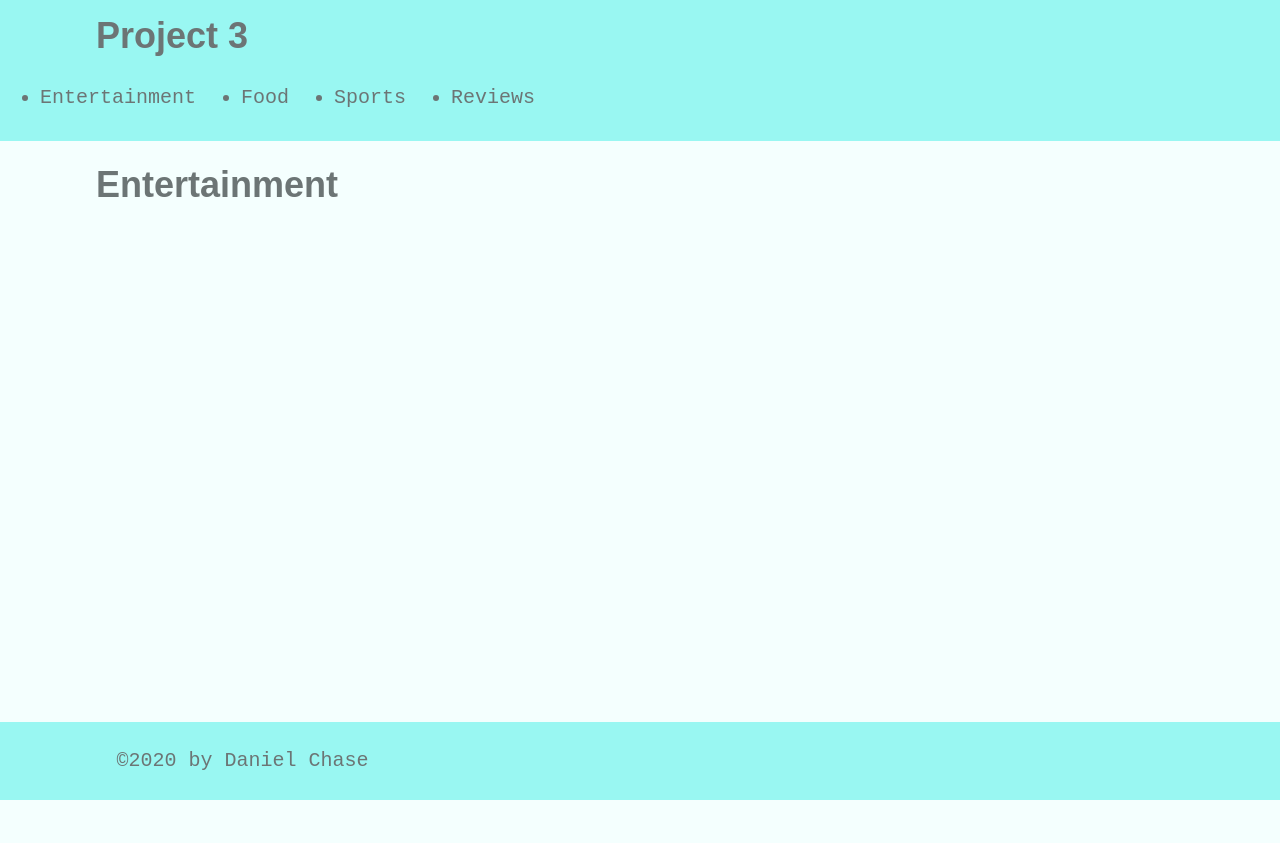
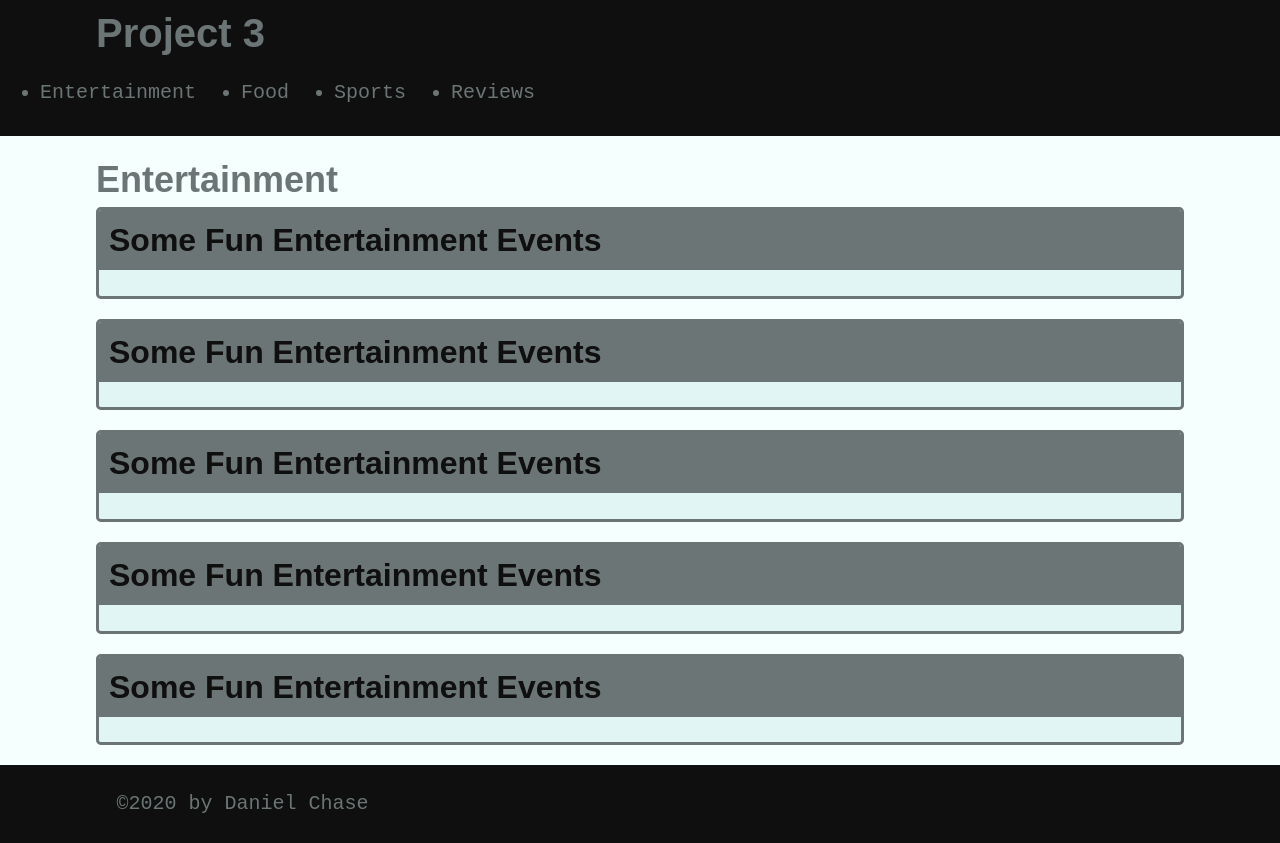
Before and after one commit to iamjakes/Project-3, a React (Create React App) app in the folder client/: page /entertainment in a window 1280 px wide. Before the commit the page ends 800 px from the top, so only its background shows below. Built offline with nearby package versions, Linux system fonts and the light colour scheme; the HTML template or start-up script is replaced by a standard one.

Commit message:
Added cards to each tab to insert info into

```diff
--- a/client/src/components/Header/index.js
+++ b/client/src/components/Header/index.js
@@ -4,7 +4,7 @@ const Header = () => {
     return(
         <header className="bg-secondary mb-3 py-2 flex-row align-center">
             <div className="container flex-row justify-space-between-lg justify-center align-center">
-                <h1><a href="/">Project 3</a></h1>
+                <h1 className= "page-title"><a href="/">Project 3</a></h1>
             </div>
         <nav>
             <ul className="flex-row">
--- a/client/src/index.css
+++ b/client/src/index.css
@@ -1,6 +1,6 @@
 :root {
   --primary: #497573;
-  --secondary: #99f7f2;
+  --secondary: #0e0f0e;
   --tertiary: #b2c2c1;
   --quatrinary: #cadbda;
   --light: #e1f5f4;
@@ -98,13 +98,13 @@ nav a {
 nav a:hover {
   color: var(--secondary);
   background-color: var(--dark);
-  padding-top: 4px;
-  padding-bottom: 4px;
-  padding-right: 4px;
+  padding-top: 2px;
+  padding-bottom: 2px;
+  padding-right: 2px;
 }
 
 .page-title {
-  text-align: center;
+  text-align:left;
   width: 100%;
   margin: 0;
   font-size: 2.5rem;
@@ -149,6 +149,7 @@ nav a:hover {
   background-color: var(--dark);
   padding: 0.625rem;
   border-radius: calc(0.18rem - 1px) calc(0.18rem - 1px) 0 0;
+  font-size: xx-large;
 }
 
 .card-body {
--- a/client/src/pages/Entertainment.js
+++ b/client/src/pages/Entertainment.js
@@ -6,6 +6,42 @@ const Entertainment = () => {
             <div className='flex-row justify-space-between'>
                 <h1>Entertainment</h1>
             </div>
+            <div className="flex-column justify-space-between">
+                <section className="card">
+                    <h1 className="card-header">Some Fun Entertainment Events</h1>
+                    <div className="card-body">
+
+                    </div>
+                </section>
+
+                <section className="card">
+                    <h1 className="card-header">Some Fun Entertainment Events</h1>
+                    <div className="card-body">
+
+                    </div>
+                </section>
+
+                <section className="card">
+                    <h1 className="card-header">Some Fun Entertainment Events</h1>
+                    <div className="card-body">
+
+                    </div>
+                </section>
+
+                <section className="card">
+                    <h1 className="card-header">Some Fun Entertainment Events</h1>
+                    <div className="card-body">
+
+                    </div>
+                </section>
+
+                <section className="card">
+                    <h1 className="card-header">Some Fun Entertainment Events</h1>
+                    <div className="card-body">
+
+                    </div>
+                </section>
+            </div>
         </main>
         );
 }
--- a/client/src/pages/Food.js
+++ b/client/src/pages/Food.js
@@ -6,6 +6,38 @@ const Food = () => {
             <div className='flex-row justify-space-between'>
                 <h1>Food</h1>
             </div>
+            <div className="flex-column justify-space-between">
+                <section className="card">
+                    <h1 className="card-header">Some Fun Food Places! </h1>
+                    <div className="card-body">
+
+                    </div>
+                </section>
+                <section className="card">
+                    <h1 className="card-header">Some Fun Food Places! </h1>
+                    <div className="card-body">
+
+                    </div>
+                </section>
+                <section className="card">
+                    <h1 className="card-header">Some Fun Food Places! </h1>
+                    <div className="card-body">
+
+                    </div>
+                </section>
+                <section className="card">
+                    <h1 className="card-header">Some Fun Food Places! </h1>
+                    <div className="card-body">
+
+                    </div>
+                </section>
+                <section className="card">
+                    <h1 className="card-header">Some Fun Food Places! </h1>
+                    <div className="card-body">
+
+                    </div>
+                </section>
+            </div>
         </main>
         );
 }
--- a/client/src/pages/Sports.js
+++ b/client/src/pages/Sports.js
@@ -6,6 +6,38 @@ const Sports = () => {
             <div className='flex-row justify-space-between'>
                 <h1>Sports</h1>
             </div>
+            <div className="flex-column justify-space-between">
+                <section className="card">
+                    <h1 className="card-header">Check out our sports Clubs!</h1>
+                    <div className="card-body">
+
+                    </div>
+                </section>
+                <section className="card">
+                    <h1 className="card-header">Check out our sports Clubs!</h1>
+                    <div className="card-body">
+
+                    </div>
+                </section>
+                <section className="card">
+                    <h1 className="card-header">Check out our sports Clubs!</h1>
+                    <div className="card-body">
+
+                    </div>
+                </section>
+                <section className="card">
+                    <h1 className="card-header">Check out our sports Clubs!</h1>
+                    <div className="card-body">
+
+                    </div>
+                </section>
+                <section className="card">
+                    <h1 className="card-header">Check out our sports Clubs!</h1>
+                    <div className="card-body">
+
+                    </div>
+                </section>
+            </div>
         </main>
         );
 }
```
